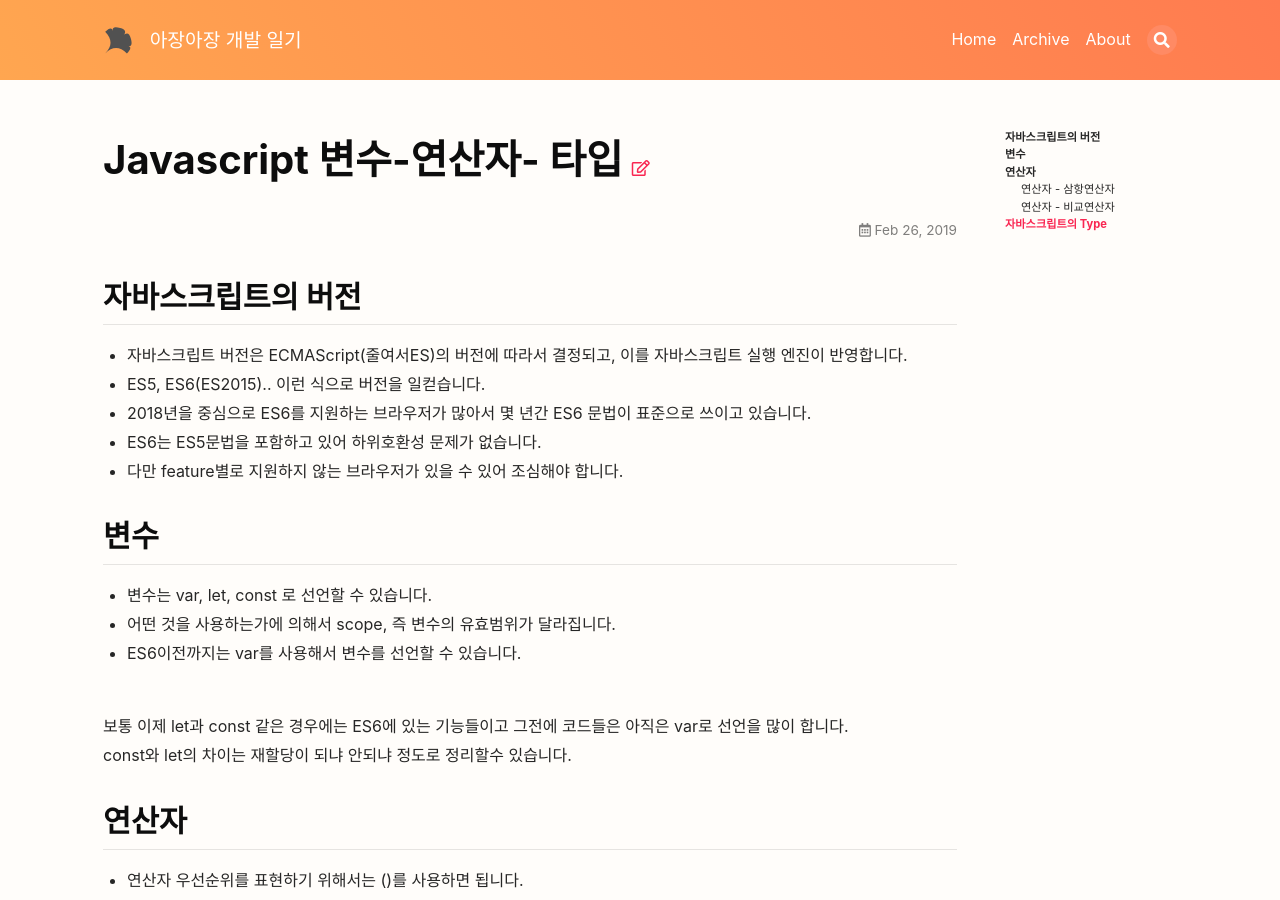
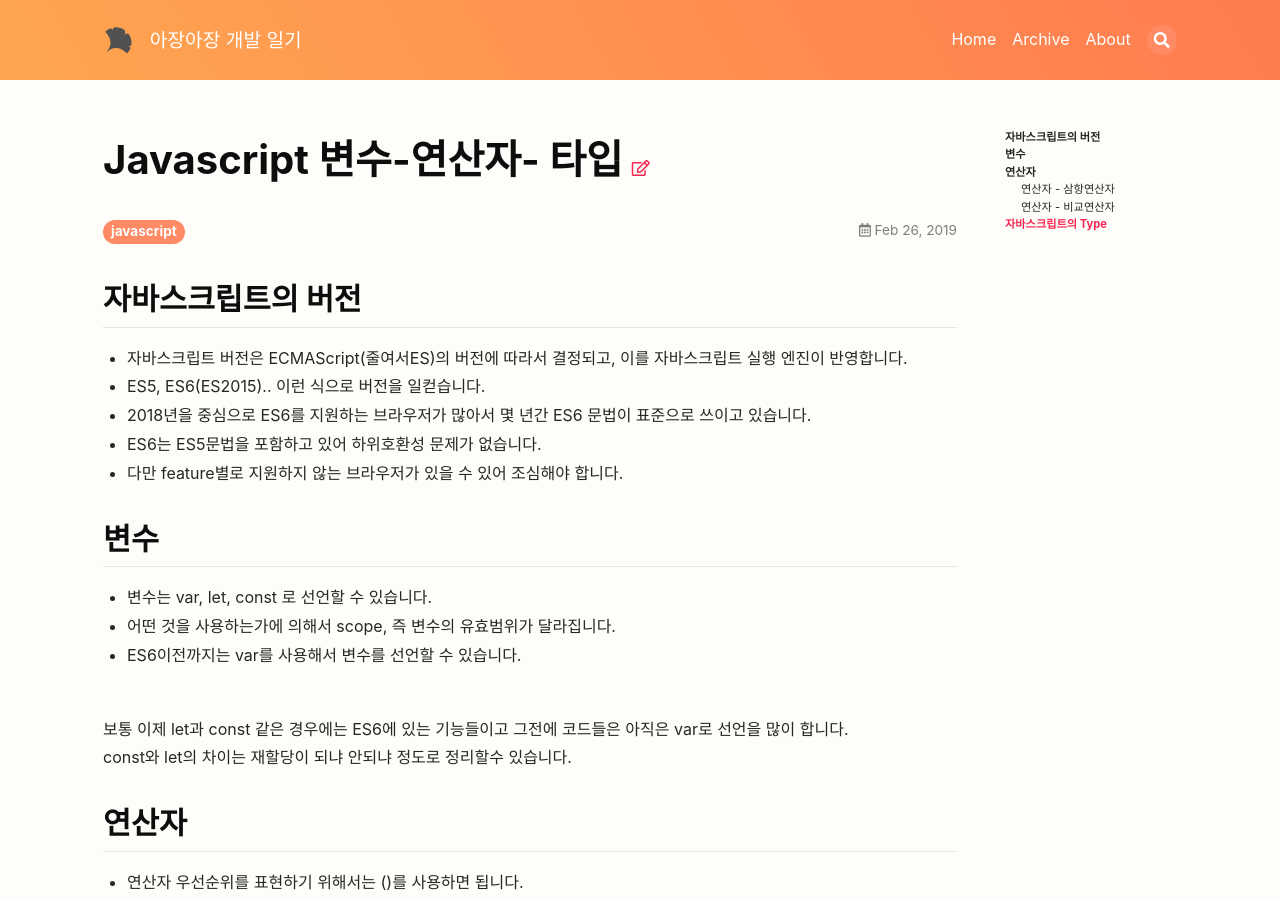
Before and after one commit to dooseopkim/dooseopkim.github.io, a Jekyll site: the page built from _posts/2019-02-26-javascript-1-type.md, in a window 1280 px wide and 900 px high. Built offline with Jekyll 4.4.1, drawn with Linux system fonts in a browser that asks for light colours; nearby versions of some CDN libraries; comment, search, counter and statistics services are not loaded.

Commit message:
post 수정

```diff
--- a/_posts/2019-02-26-javascript-1-type.md
+++ b/_posts/2019-02-26-javascript-1-type.md
@@ -6,8 +6,11 @@ license: true
 aside:
   toc: true
 show_edit_on_github: true
-show_subscribe: true
+show_subscribe: false
 pageview: true
+comments: true
+key: 20190226javascript1
+tags: javascript
 ---
 
 ## 자바스크립트의 버전
```
